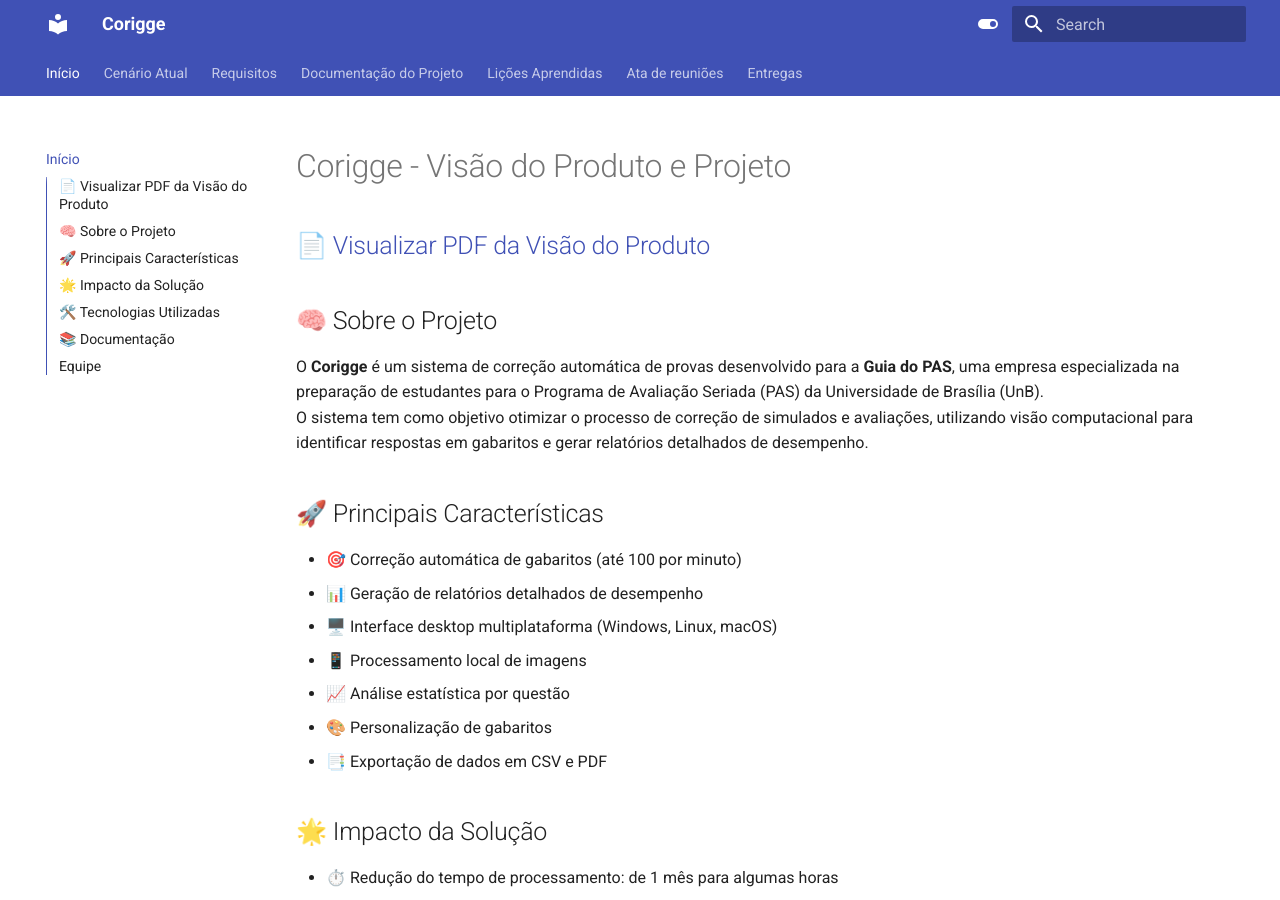
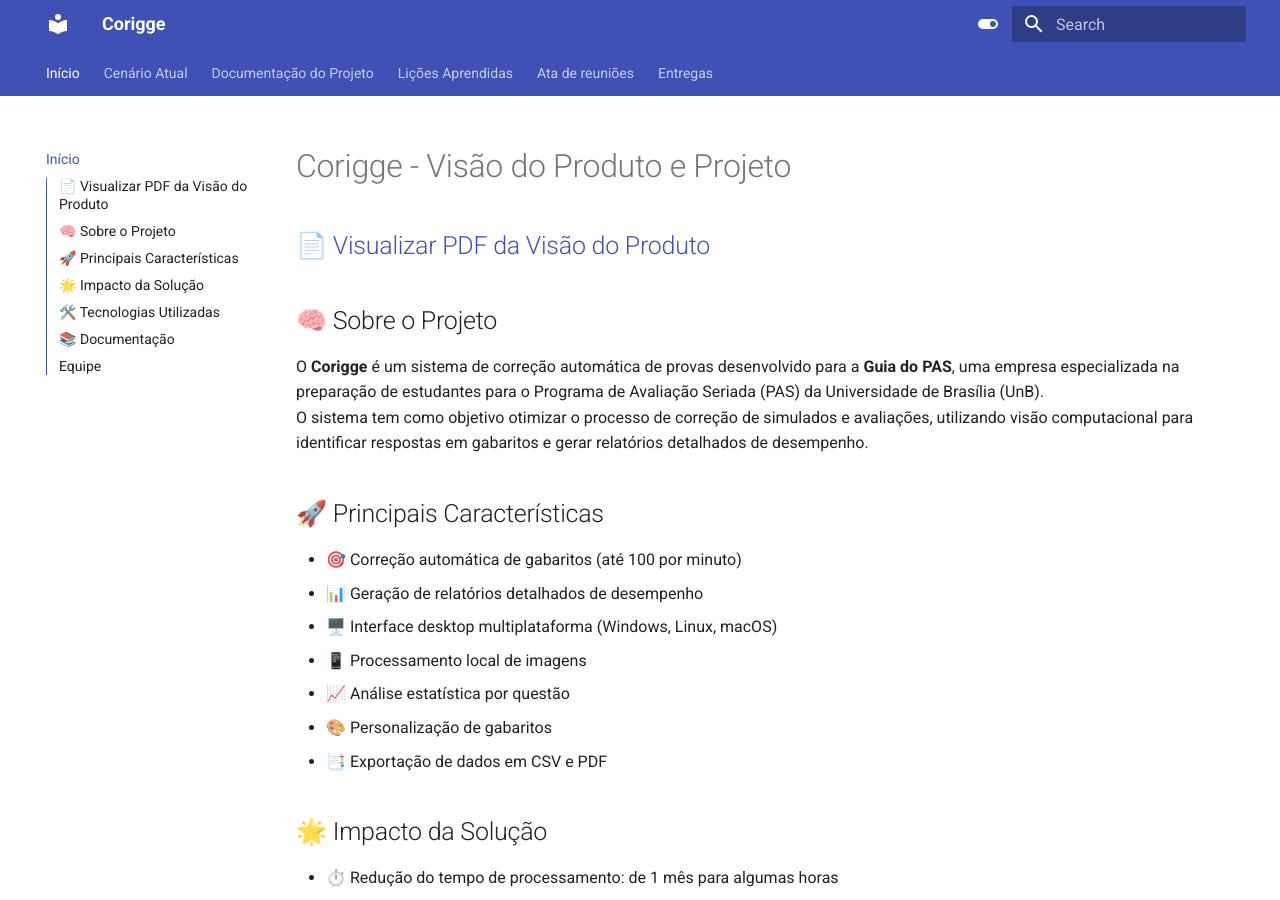
Before and after one commit to mdsreq-fga-unb/2025.1-T01-CORIGGE, an MkDocs documentation site: the page built from docs/index.md, in a window 1280 px wide and 900 px high. Built offline with MkDocs 1.6.1 and Material for MkDocs 9.7.7, drawn with Linux system fonts in a browser that asks for light colours.

Commit message:
Remove a aba "Requisitos" da navbar
O backlog deve ser a única fonte de requisitos do projeto

```diff
--- a/mkdocs.yml
+++ b/mkdocs.yml
@@ -28,7 +28,6 @@
 nav:
   - Início: index.md
   - Cenário Atual: cenario-atual.md
-  - Requisitos: requisitos.md
   - Documentação do Projeto:
     - Solução Proposta: solucao-proposta.md
     - Estratégias: estrategias.md
```
